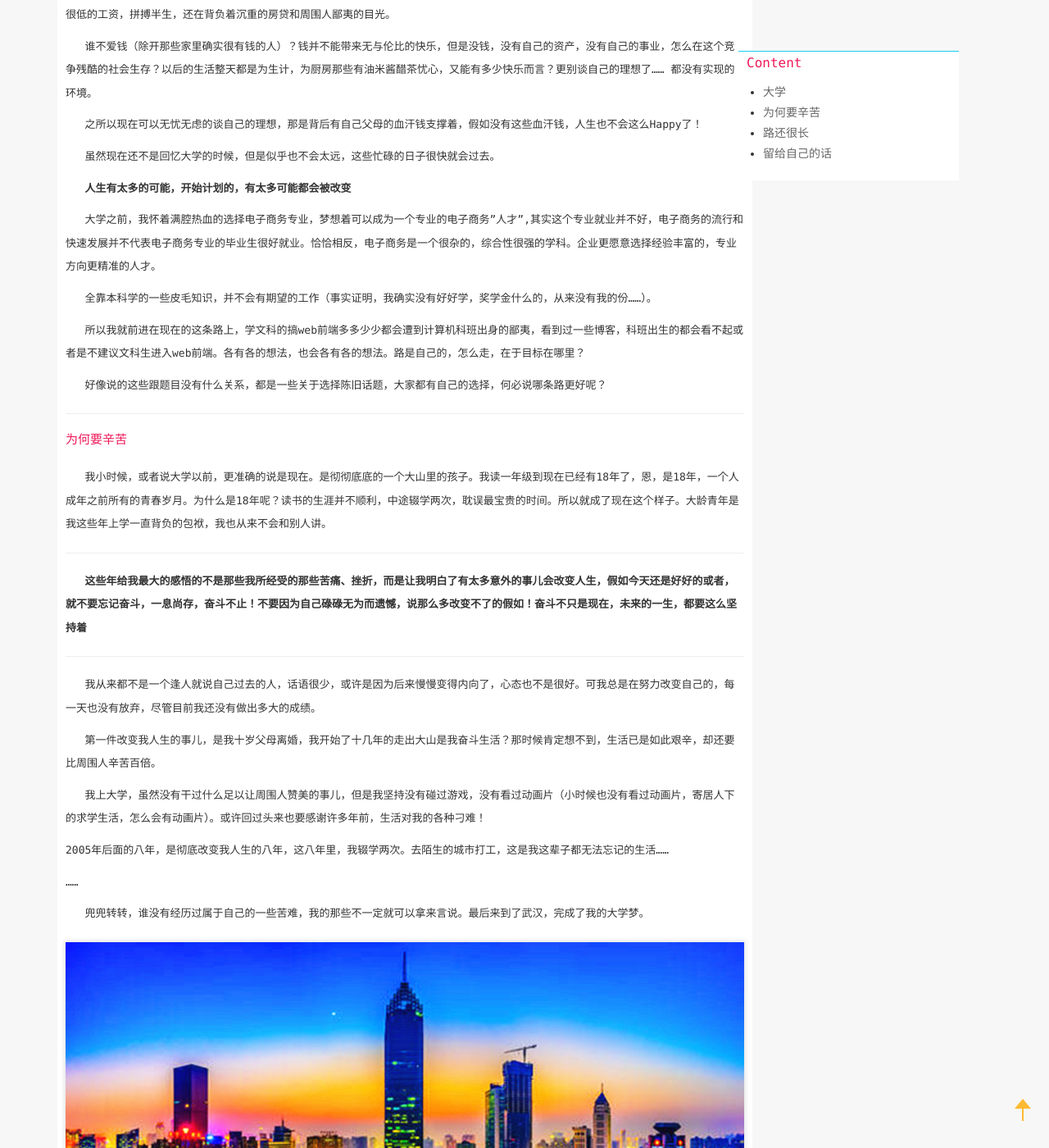
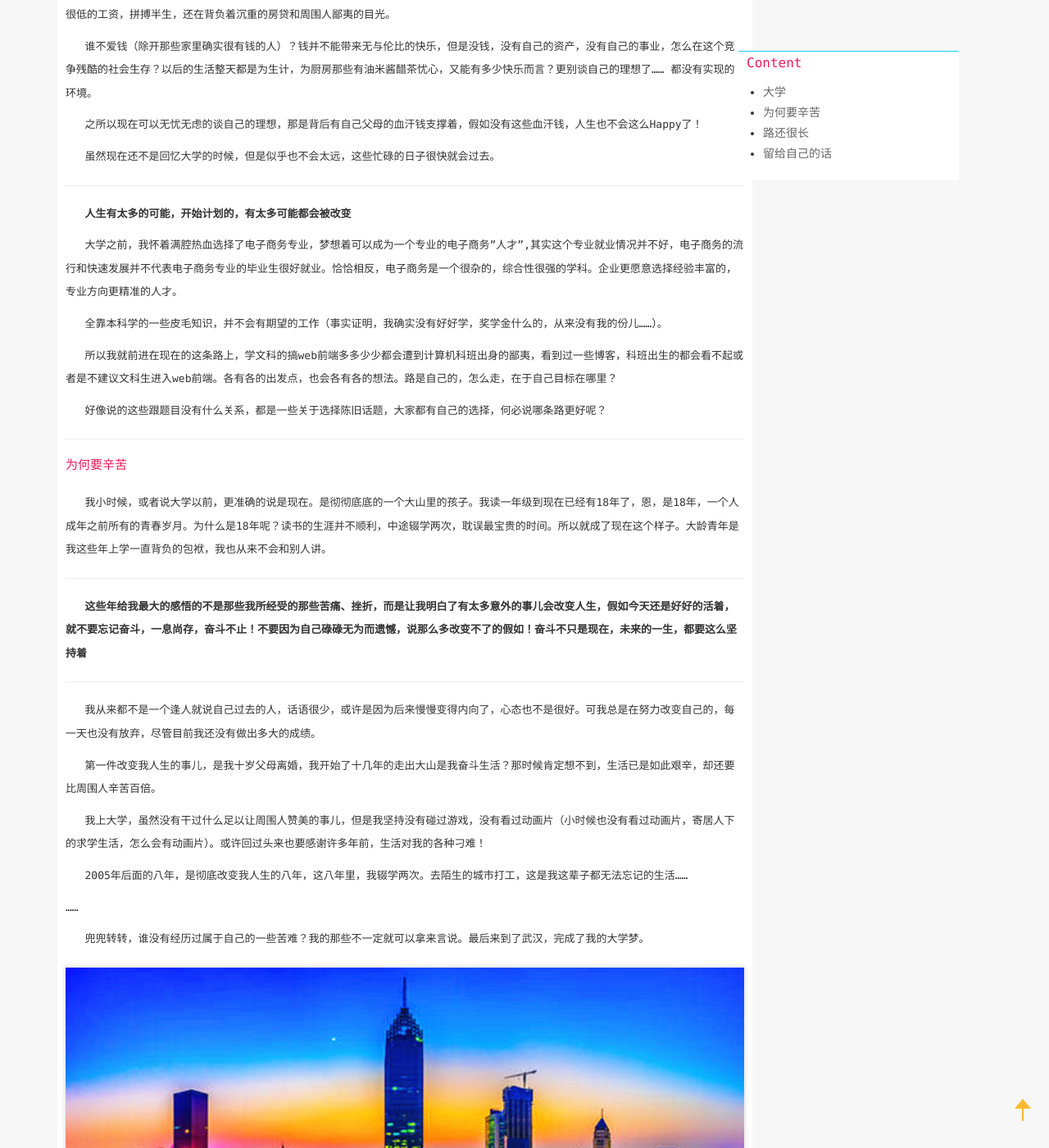
Before and after one commit to LittlewhiteChen/LittlewhiteChen.github.io, a Jekyll site: the page built from _posts/2015-09-22-你为何要如此辛苦，用不着那么着急.md, in a window 1280 px wide and 1400 px high, scrolled down 1772 px. Shown: the whole window at 82% size. Built offline with Jekyll 4.4.1, drawn with Linux system fonts in a browser that asks for light colours; nearby versions of some CDN libraries; comment, search, counter and statistics services are not loaded; a style sheet for code colours, icons or effects is not loaded; some of the changed text lies outside the part shown.

Commit message:
Update 2015-09-22-你为何要如此辛苦，用不着那么着急.md

```diff
--- a/_posts/2015-09-22-你为何要如此辛苦，用不着那么着急.md
+++ b/_posts/2015-09-22-你为何要如此辛苦，用不着那么着急.md
@@ -38,16 +38,17 @@ excerpt: 对现在生活的一些感想。
 
 &nbsp;&nbsp;&nbsp;虽然现在还不是回忆大学的时候，但是似乎也不会太远，这些忙碌的日子很快就会过去。
 
+---
 
 &nbsp;&nbsp;&nbsp;**人生有太多的可能，开始计划的，有太多可能都会被改变**
 
 
 
-&nbsp;&nbsp;&nbsp;大学之前，我怀着满腔热血的选择电子商务专业，梦想着可以成为一个专业的电子商务"人才",其实这个专业就业并不好，电子商务的流行和快速发展并不代表电子商务专业的毕业生很好就业。恰恰相反，电子商务是一个很杂的，综合性很强的学科。企业更愿意选择经验丰富的，专业方向更精准的人才。
+&nbsp;&nbsp;&nbsp;大学之前，我怀着满腔热血选择了电子商务专业，梦想着可以成为一个专业的电子商务"人才",其实这个专业就业情况并不好，电子商务的流行和快速发展并不代表电子商务专业的毕业生很好就业。恰恰相反，电子商务是一个很杂的，综合性很强的学科。企业更愿意选择经验丰富的，专业方向更精准的人才。
 
-&nbsp;&nbsp;&nbsp;全靠本科学的一些皮毛知识，并不会有期望的工作（事实证明，我确实没有好好学，奖学金什么的，从来没有我的份……）。
+&nbsp;&nbsp;&nbsp;全靠本科学的一些皮毛知识，并不会有期望的工作（事实证明，我确实没有好好学，奖学金什么的，从来没有我的份儿……）。
 
-&nbsp;&nbsp;&nbsp;所以我就前进在现在的这条路上，学文科的搞web前端多多少少都会遭到计算机科班出身的鄙夷，看到过一些博客，科班出生的都会看不起或者是不建议文科生进入web前端。各有各的想法，也会各有各的想法。路是自己的，怎么走，在于目标在哪里？
+&nbsp;&nbsp;&nbsp;所以我就前进在现在的这条路上，学文科的搞web前端多多少少都会遭到计算机科班出身的鄙夷，看到过一些博客，科班出生的都会看不起或者是不建议文科生进入web前端。各有各的出发点，也会各有各的想法。路是自己的，怎么走，在于自己目标在哪里？
 
 
 &nbsp;&nbsp;&nbsp;好像说的这些跟题目没有什么关系，都是一些关于选择陈旧话题，大家都有自己的选择，何必说哪条路更好呢？
@@ -61,7 +62,7 @@ excerpt: 对现在生活的一些感想。
 
 ---
 
-&nbsp;&nbsp;&nbsp;**这些年给我最大的感悟的不是那些我所经受的那些苦痛、挫折，而是让我明白了有太多意外的事儿会改变人生，假如今天还是好好的或者，就不要忘记奋斗，一息尚存，奋斗不止！不要因为自己碌碌无为而遗憾，说那么多改变不了的假如！奋斗不只是现在，未来的一生，都要这么坚持着**
+&nbsp;&nbsp;&nbsp;**这些年给我最大的感悟的不是那些我所经受的那些苦痛、挫折，而是让我明白了有太多意外的事儿会改变人生，假如今天还是好好的活着，就不要忘记奋斗，一息尚存，奋斗不止！不要因为自己碌碌无为而遗憾，说那么多改变不了的假如！奋斗不只是现在，未来的一生，都要这么坚持着**
 
 ---
 
@@ -72,11 +73,11 @@ excerpt: 对现在生活的一些感想。
 
 &nbsp;&nbsp;&nbsp;我上大学，虽然没有干过什么足以让周围人赞美的事儿，但是我坚持没有碰过游戏，没有看过动画片（小时候也没有看过动画片，寄居人下的求学生活，怎么会有动画片）。或许回过头来也要感谢许多年前，生活对我的各种刁难！
 
-2005年后面的八年，是彻底改变我人生的八年，这八年里，我辍学两次。去陌生的城市打工，这是我这辈子都无法忘记的生活……
+&nbsp;&nbsp;&nbsp;2005年后面的八年，是彻底改变我人生的八年，这八年里，我辍学两次。去陌生的城市打工，这是我这辈子都无法忘记的生活……
 
 ……
 
-&nbsp;&nbsp;&nbsp;兜兜转转，谁没有经历过属于自己的一些苦难，我的那些不一定就可以拿来言说。最后来到了武汉，完成了我的大学梦。
+&nbsp;&nbsp;&nbsp;兜兜转转，谁没有经历过属于自己的一些苦难？我的那些不一定就可以拿来言说。最后来到了武汉，完成了我的大学梦。
 
 ![Alt text](http://littlewhitechen.github.io/img/repo/wuhan.jpg)
 
```
Also changed, not shown: other parts of _posts/2015-09-22-你为何要如此辛苦，用不着那么着急.md (+1 -1 lines).
